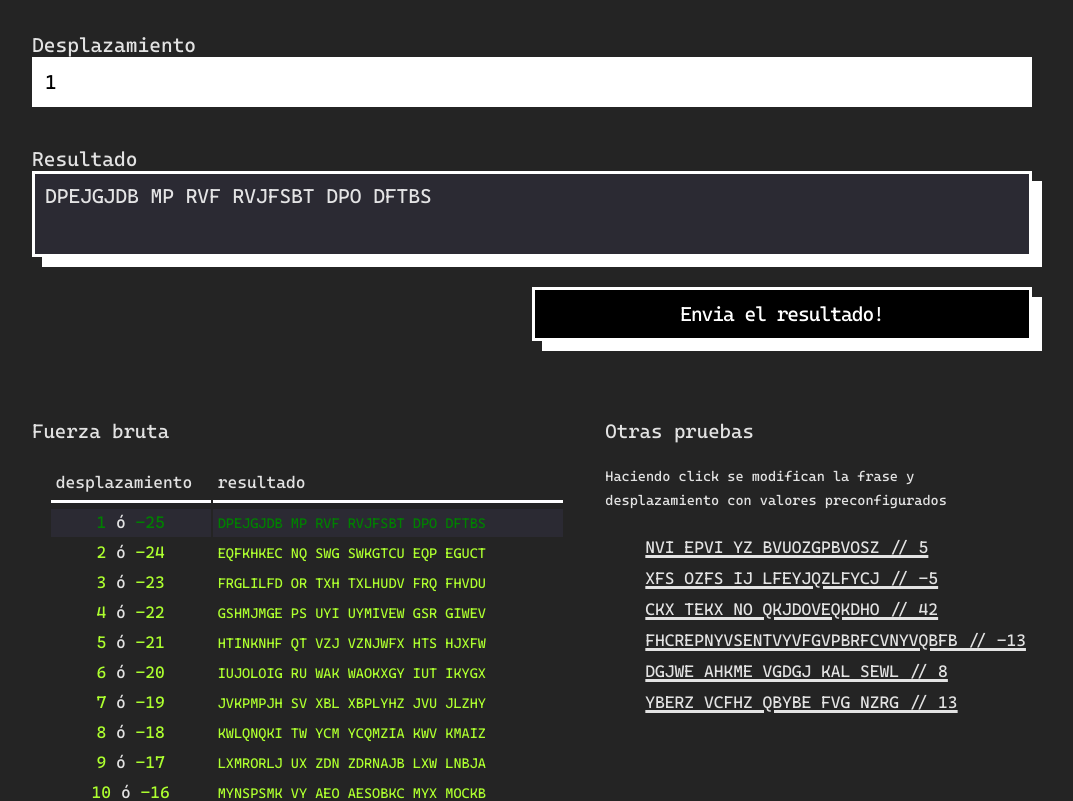
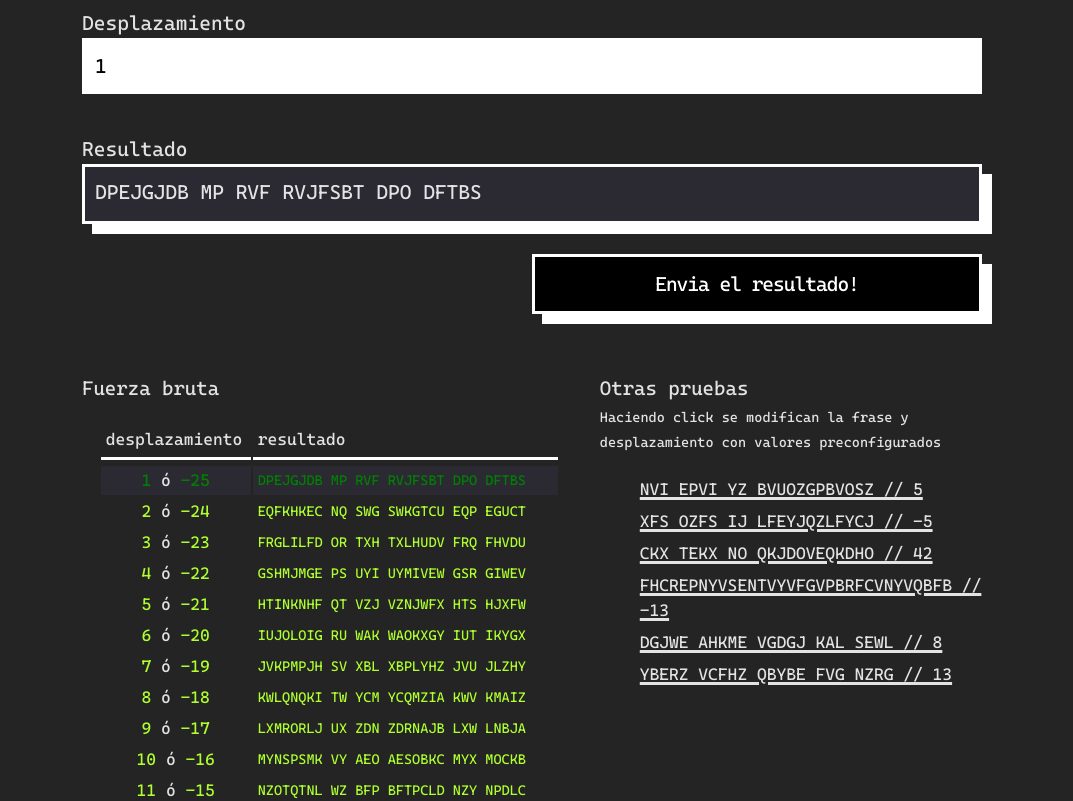
Before and after one commit to yurigo/desafio-miniaoc-2022, a Vue app: page / in a window 1280 px wide. Shown: the part 280-1081 px from the top of the page, without its empty margins (108-1181 px from the left). Built offline with nearby package versions, Linux system fonts and the light colour scheme.

Commit message:
add reset css

```diff
--- /dev/null
+++ b/src/assets/reset.css
@@ -0,0 +1,78 @@
+/* Box sizing rules */
+*,
+*::before,
+*::after {
+    box-sizing: border-box;
+}
+
+/* Remove default padding */
+ul[class],
+ol[class] {
+    padding: 0;
+}
+
+/* Remove default margin */
+body,
+h1,
+h2,
+h3,
+h4,
+p,
+ul[class],
+ol[class],
+li,
+figure,
+figcaption,
+blockquote,
+dl,
+dd {
+    margin: 0;
+}
+
+/* Set core body defaults */
+body {
+    min-height: 100vh;
+    scroll-behavior: smooth;
+    text-rendering: optimizeSpeed;
+    line-height: 1.5;
+}
+
+/* Remove list styles on ul, ol elements with a class attribute */
+ul[class],
+ol[class] {
+    list-style: none;
+}
+
+/* A elements that don't have a class get default styles */
+a:not([class]) {
+    text-decoration-skip-ink: auto;
+}
+
+/* Make images easier to work with */
+img {
+    max-width: 100%;
+    display: block;
+}
+
+/* Natural flow and rhythm in articles by default */
+article > * + * {
+    margin-top: 1em;
+}
+
+/* Inherit fonts for inputs and buttons */
+input,
+button,
+textarea,
+select {
+    font: inherit;
+}
+
+/* Remove all animations and transitions for people that prefer not to see them */
+@media (prefers-reduced-motion: reduce) {
+    * {
+        animation-duration: 0.01ms !important;
+        animation-iteration-count: 1 !important;
+        transition-duration: 0.01ms !important;
+        scroll-behavior: auto !important;
+    }
+}
--- a/src/assets/style.css
+++ b/src/assets/style.css
@@ -1,4 +1,4 @@
-/* @import "./base.css"; */
+@import "./reset.css";
 @import "./fonts.css";
 
 :root {
```
